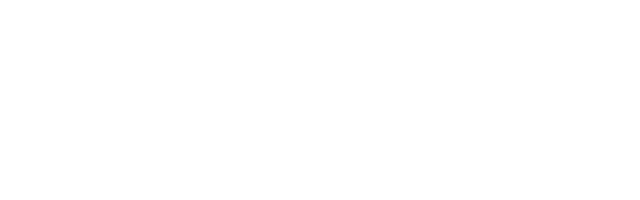
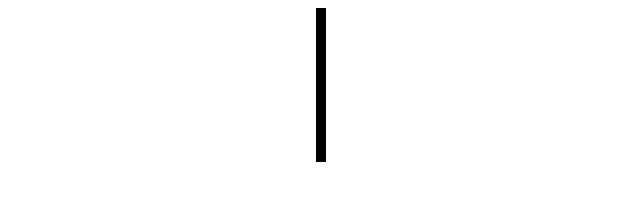
Before and after one commit to raeyoung/InteractiveTree, a plain HTML site: page index.html in a window 1280 px wide. Shown: the whole page, without its empty margins (319-959 px from the left). Drawn offline with Linux system fonts and the light colour scheme.

Commit message:
나무기둥 생성

```diff
--- a/index.html
+++ b/index.html
@@ -7,6 +7,6 @@
     <title>Interactive Tree</title>
 </head>
 <body>
-    <script src="./src/js/app.js" type=""module></script>
+    <script type="module" src="./src/js/app.js" ></script>
 </body>
 </html>
--- a/src/js/app.js
+++ b/src/js/app.js
@@ -1,3 +1,5 @@
+import { Tree } from './tree.js';
+
 class App {
     constructor() {
         // 캔버스 생성 및 랜더링
@@ -9,6 +11,9 @@ class App {
 
         window.addEventListener('resize', this.resize.bind(this), false);
         this.resize();
+
+        // 화면 가운데에 나무 생성하기
+        new Tree(this.ctx, this.width / 2, this.height);
 
     }   // end - constructor
 
--- a/src/js/branch.js
+++ b/src/js/branch.js
@@ -0,0 +1,25 @@
+export class Branch {
+    constructor(startX, startY, endX, endY) {
+        this.startX = startX;
+        this.startY = startY;
+        this.endX = endX;
+        this.endY = endY;
+        this.color = '#000000';
+        this.lineWidth = 10;
+    }
+
+    // 그리기
+    draw(ctx) {
+        ctx.beginPath();
+
+        ctx.moveTo(this.startX, this.startY); // 선의 시작 위치 지정
+        ctx.lineTo(this.endX, this.endY); // 선의 끝 위치 지정
+
+        ctx.lineWidth = this.lineWidth; // 선의 두깨
+        ctx.fillStyle = this.color;
+        ctx.strokeStyle = this.color;
+
+        ctx.stroke();
+        ctx.closePath();
+    }
+}
--- a/src/js/tree.js
+++ b/src/js/tree.js
@@ -0,0 +1,33 @@
+import { Branch } from './branch.js';
+
+export class Tree {
+    constructor(ctx, posX, posY) {
+        this.ctx = ctx;
+        this.posX = posX;
+        this.posY = posY;
+        this.branches = [];
+
+        this.init();
+    }
+    init() {
+        this.createBranch(this.posX, this.posY);
+        this.draw(this.ctx);
+    }
+
+    // 나뭇가지 생성하기
+    createBranch(startX, startY) {
+        const len = 200;    // 나무기둥 길이
+        const endX = startX;
+        const endY = startY - len;  // 아래 -> 위 방향으로 그려주기 때문에
+
+        this.branches.push(new Branch(startX, startY, endX, endY));
+    }
+
+    // 나뭇가지를 canvas 에 그리기
+    draw(ctx) {
+        for (let i = 0 ; i < this.branches.length ; i++) {
+            this.branches[i].draw(ctx);
+          }
+    }
+
+}
```
